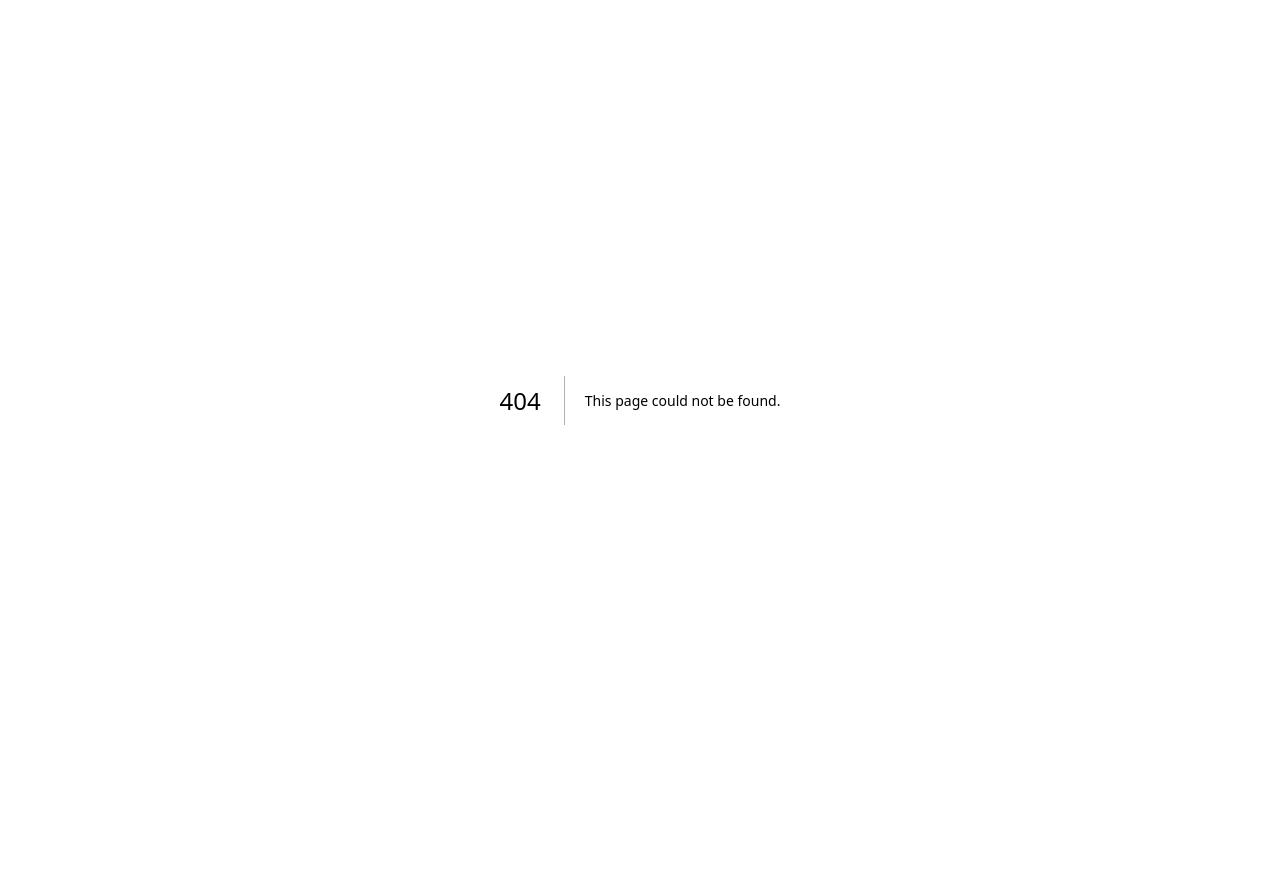
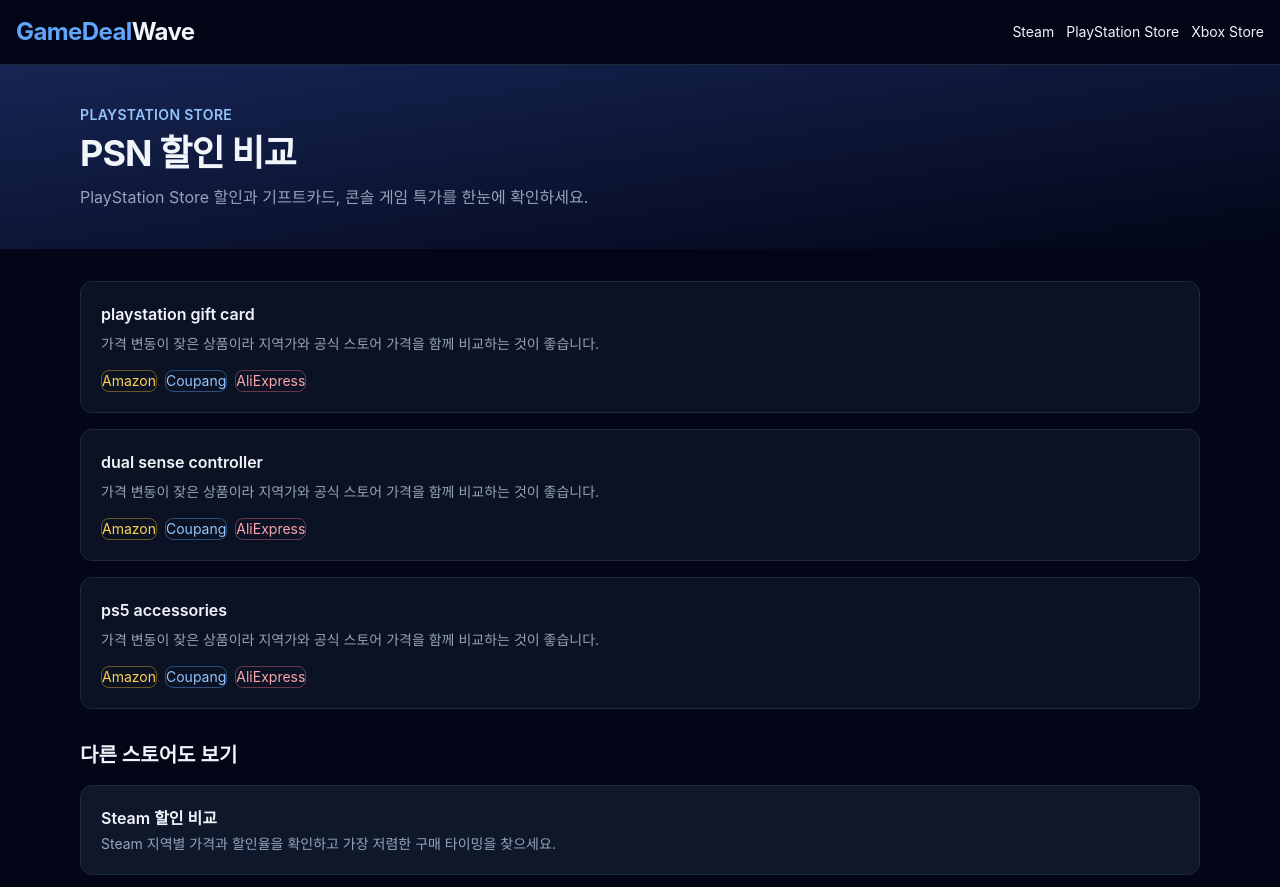
Before and after one commit to Kimchanghee/gamedealwave-online, a Next.js app: page /en/psn in a window 1280 px wide. Before the commit this address had no page. Shown: the top 887 px of the page. Before the commit the page ends 800 px from the top, so only its background shows below. Built offline with nearby package versions, Linux system fonts and the light colour scheme; no server answers.

Commit message:
Add store landing routes

```diff
--- /dev/null
+++ b/src/app/[locale]/[store]/page.tsx
@@ -0,0 +1,152 @@
+import { setRequestLocale } from 'next-intl/server';
+import { notFound } from 'next/navigation';
+import Link from 'next/link';
+import type { Metadata } from 'next';
+
+interface Props {
+  params: Promise<{ locale: string; store: string }>;
+}
+
+const STORE_INFO = {
+  steam: {
+    name: 'Steam',
+    title: 'Steam 할인 비교',
+    description: 'Steam 지역별 가격과 할인율을 확인하고 가장 저렴한 구매 타이밍을 찾으세요.',
+    keywords: ['Steam sale', '스팀 할인', 'Steam regional price', 'Steam gift card'],
+    picks: ['steam gift card', 'steam deck accessories', 'pc gaming controller'],
+  },
+  psn: {
+    name: 'PlayStation Store',
+    title: 'PSN 할인 비교',
+    description: 'PlayStation Store 할인과 기프트카드, 콘솔 게임 특가를 한눈에 확인하세요.',
+    keywords: ['PSN sale', 'PlayStation sale', '플레이스테이션 할인', 'psn gift card'],
+    picks: ['playstation gift card', 'dual sense controller', 'ps5 accessories'],
+  },
+  xbox: {
+    name: 'Xbox Store',
+    title: 'Xbox 할인 비교',
+    description: 'Xbox Store 할인, Game Pass 관련 딜, 컨트롤러 특가를 빠르게 살펴보세요.',
+    keywords: ['Xbox sale', 'xbox game pass', '엑스박스 할인', 'xbox controller'],
+    picks: ['xbox gift card', 'xbox controller', 'game pass ultimate'],
+  },
+} as const;
+
+const LOCALES = ['ko', 'en', 'ja'];
+
+function buildAmazonUrl(keyword: string) {
+  const url = new URL('https://www.amazon.com/s');
+  url.searchParams.set('k', keyword);
+  url.searchParams.set('tag', 'amazonfi00681-20');
+  url.searchParams.set('linkCode', 'll2');
+  return url.toString();
+}
+
+function buildCoupangUrl(keyword: string) {
+  const custom = process.env.NEXT_PUBLIC_COUPANG_PARTNER_URL;
+  if (custom) return custom;
+  const url = new URL('https://www.coupang.com/np/search');
+  url.searchParams.set('component', '');
+  url.searchParams.set('q', keyword);
+  return url.toString();
+}
+
+function buildAliExpressUrl(keyword: string) {
+  const custom = process.env.NEXT_PUBLIC_ALIEXPRESS_PARTNER_URL;
+  if (custom) return custom;
+  return `https://www.aliexpress.com/w/wholesale-${encodeURIComponent(keyword.replace(/\s+/g, '-'))}.html`;
+}
+
+export async function generateMetadata({ params }: Props): Promise<Metadata> {
+  const { locale, store } = await params;
+  const info = STORE_INFO[store as keyof typeof STORE_INFO];
+  if (!info || !LOCALES.includes(locale)) return {};
+
+  return {
+    title: `${info.title} | GameDealWave`,
+    description: info.description,
+    keywords: info.keywords,
+    alternates: {
+      canonical: `/${locale}/${store}`,
+      languages: Object.fromEntries(LOCALES.map((l) => [l, `/${l}/${store}`])),
+    },
+    openGraph: {
+      title: `${info.title} | GameDealWave`,
+      description: info.description,
+      url: `https://gamedealwave.online/${locale}/${store}`,
+    },
+  };
+}
+
+export default async function StorePage({ params }: Props) {
+  const { locale, store } = await params;
+  if (!LOCALES.includes(locale)) notFound();
+  const info = STORE_INFO[store as keyof typeof STORE_INFO];
+  if (!info) notFound();
+
+  setRequestLocale(locale);
+
+  const relatedStores = Object.entries(STORE_INFO).filter(([slug]) => slug !== store);
+
+  return (
+    <main className="min-h-screen bg-slate-950 text-slate-100">
+      <header className="border-b border-slate-800 bg-slate-950/80 backdrop-blur">
+        <div className="container mx-auto flex max-w-7xl items-center justify-between p-4">
+          <Link href={`/${locale}`} className="text-2xl font-bold tracking-tight">
+            <span className="text-blue-400">GameDeal</span>Wave
+          </Link>
+          <nav className="flex gap-3 text-sm">
+            {Object.entries(STORE_INFO).map(([slug, item]) => (
+              <Link key={slug} href={`/${locale}/${slug}`} className="hover:text-blue-400">
+                {item.name}
+              </Link>
+            ))}
+          </nav>
+        </div>
+      </header>
+
+      <section className="bg-gradient-to-br from-blue-950 to-slate-950 py-10">
+        <div className="container mx-auto max-w-6xl px-4">
+          <p className="text-sm font-semibold uppercase tracking-wide text-blue-300">{info.name}</p>
+          <h1 className="mt-2 text-4xl font-bold tracking-tight">{info.title}</h1>
+          <p className="mt-3 max-w-2xl text-slate-400">{info.description}</p>
+        </div>
+      </section>
+
+      <section className="container mx-auto max-w-6xl px-4 py-8">
+        <div className="grid gap-4 md:grid-cols-3">
+          {info.picks.map((keyword) => (
+            <article key={keyword} className="rounded-xl border border-slate-800 bg-slate-900/70 p-5">
+              <h2 className="text-lg font-semibold capitalize">{keyword}</h2>
+              <p className="mt-2 text-sm text-slate-400">
+                가격 변동이 잦은 상품이라 지역가와 공식 스토어 가격을 함께 비교하는 것이 좋습니다.
+              </p>
+              <div className="mt-4 flex flex-wrap gap-2 text-sm">
+                <a className="rounded-lg border border-amber-400/40 px-3 py-2 text-amber-300 hover:border-amber-300" href={buildAmazonUrl(keyword)} target="_blank" rel="sponsored noopener noreferrer">
+                  Amazon
+                </a>
+                <a className="rounded-lg border border-blue-400/40 px-3 py-2 text-blue-300 hover:border-blue-300" href={buildCoupangUrl(keyword)} target="_blank" rel="sponsored noopener noreferrer">
+                  Coupang
+                </a>
+                <a className="rounded-lg border border-rose-400/40 px-3 py-2 text-rose-300 hover:border-rose-300" href={buildAliExpressUrl(keyword)} target="_blank" rel="sponsored noopener noreferrer">
+                  AliExpress
+                </a>
+              </div>
+            </article>
+          ))}
+        </div>
+      </section>
+
+      <section className="container mx-auto max-w-6xl px-4 pb-10">
+        <h2 className="mb-4 text-xl font-semibold">다른 스토어도 보기</h2>
+        <div className="grid gap-3 sm:grid-cols-2">
+          {relatedStores.map(([slug, item]) => (
+            <Link key={slug} href={`/${locale}/${slug}`} className="rounded-xl border border-slate-800 bg-slate-900 p-5 hover:border-blue-400">
+              <div className="font-semibold">{item.title}</div>
+              <p className="mt-1 text-sm text-slate-400">{item.description}</p>
+            </Link>
+          ))}
+        </div>
+      </section>
+    </main>
+  );
+}
```
